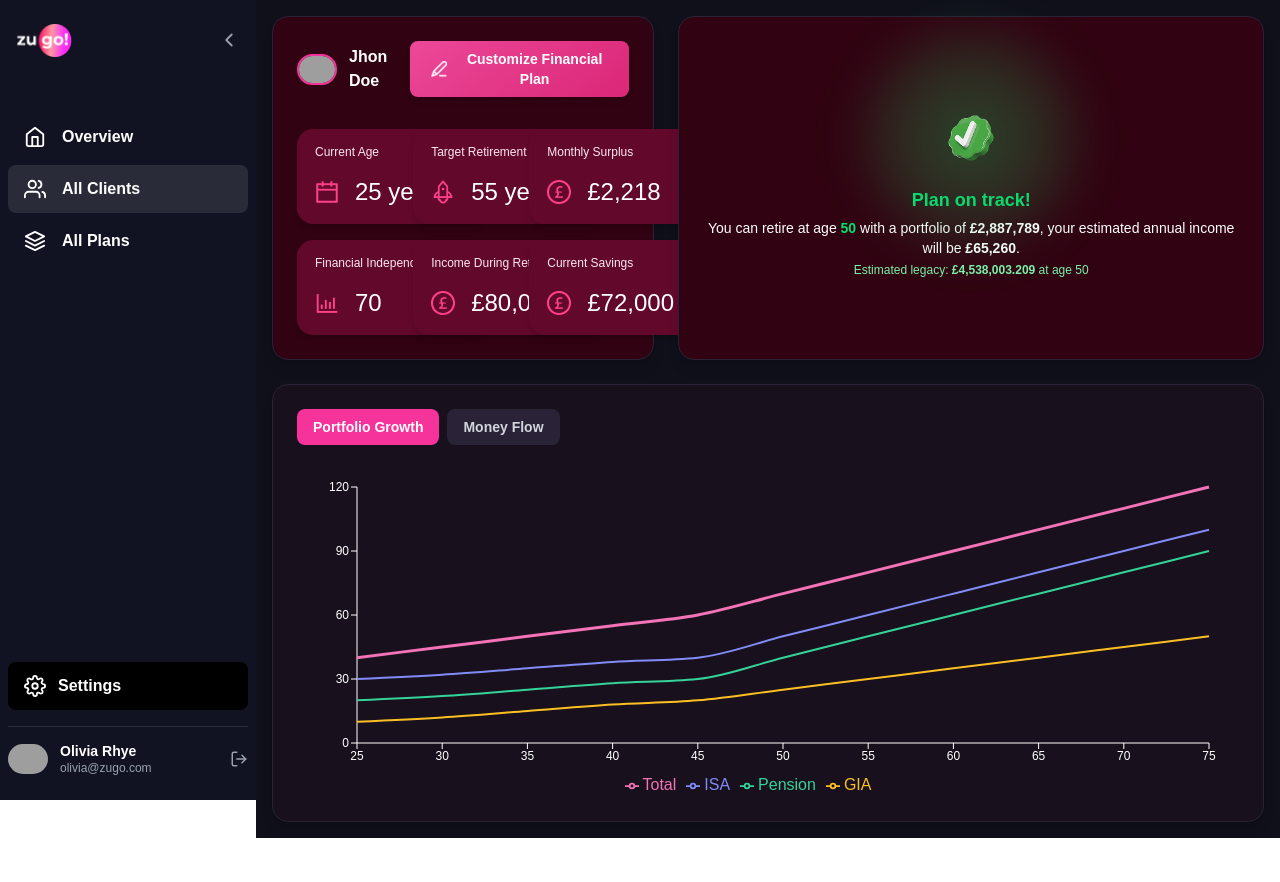
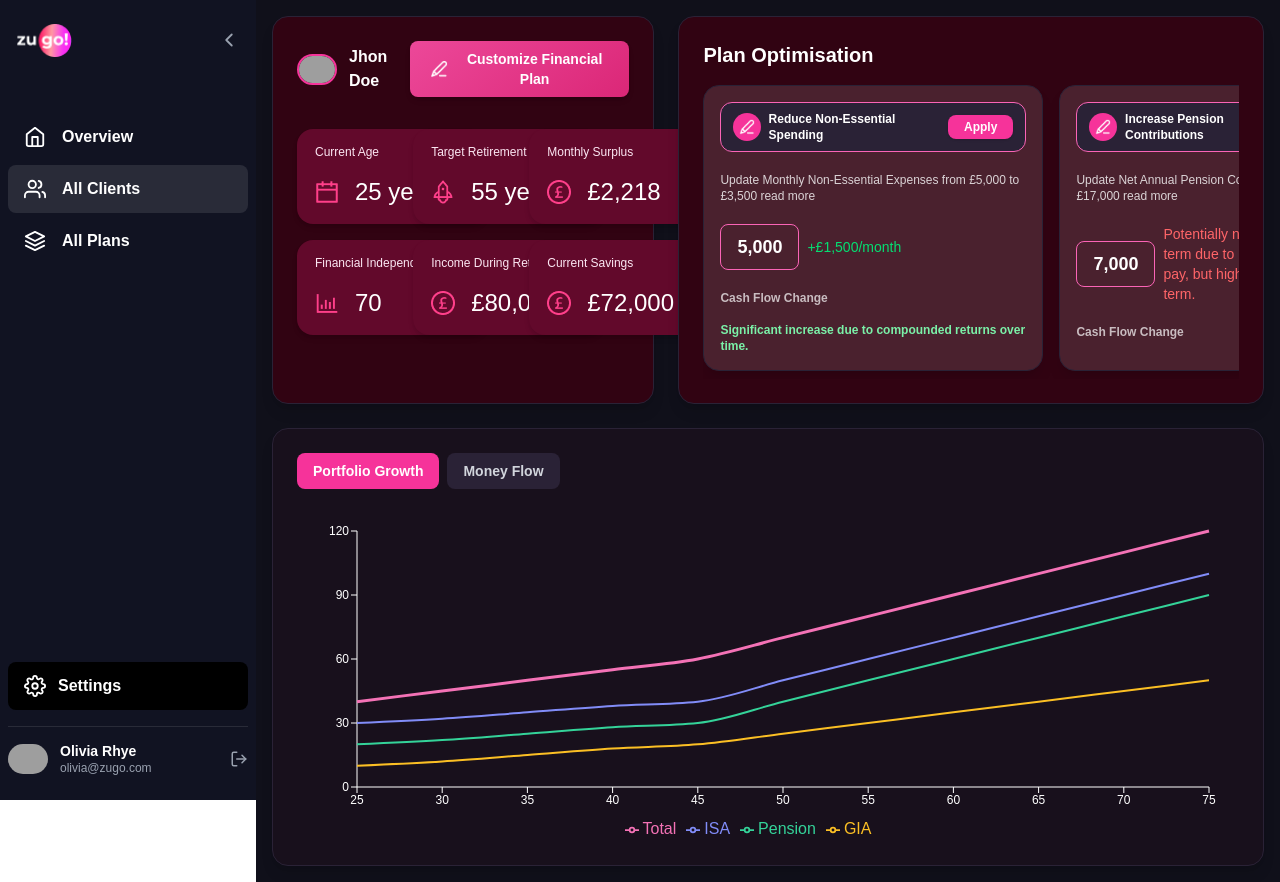
Before and after one commit to PrathamALLer/cashflow-dashboard, a Next.js app: page / in a window 1280 px wide. Before the commit the page ends 838 px from the top, so only its background shows below. Built offline with nearby package versions, Linux system fonts and the light colour scheme; grey boxes are pictures that could not be loaded.

Commit message:
UI improvements

```diff
--- a/src/components/OverviewMainSection.tsx
+++ b/src/components/OverviewMainSection.tsx
@@ -115,9 +115,172 @@ function UserDetailsCard({ user, infoCards }: { user: User; infoCards: InfoCard[
   );
 }
 
+function PlanOptimisationSection() {
+  const optimisations = [
+    {
+      title: "Reduce Non-Essential Spending",
+      icon: "/pencil-edit-icon.png",
+      button: "Apply",
+      description: "Update Monthly Non-Essential Expenses from £5,000 to £3,500 read more",
+      value: "5,000",
+      valueLabel: "Cash Flow Change",
+      valueChange: "+£1,500/month",
+      valueChangeColor: "text-green-400",
+      infoLabel: "Savings Increase",
+      info: "Significant increase due to compounded returns over time.",
+      infoColor: "text-green-300",
+      valueBoxColor: "border-pink-400",
+      headerColor: "bg-[#2a2236] border-pink-400",
+      headerTextColor: "text-white",
+      iconBg: "bg-pink-500",
+    },
+    {
+      title: "Increase Pension Contributions",
+      icon: "/pencil-edit-icon.png",
+      button: "Apply",
+      description: "Update Net Annual Pension Contribution from £7,000 to £17,000 read more",
+      value: "7,000",
+      valueLabel: "Cash Flow Change",
+      valueChange: "Potentially negative in the short term due to reduced take-home pay, but highly positive in the long term.",
+      valueChangeColor: "text-red-400",
+      infoLabel: "",
+      info: "",
+      infoColor: "",
+      valueBoxColor: "border-pink-400",
+      headerColor: "bg-[#2a2236] border-pink-400",
+      headerTextColor: "text-white",
+      iconBg: "bg-pink-500",
+    },
+    {
+      title: "Reduce Non-Essential Spending",
+      icon: "/pencil-edit-icon.png",
+      button: "Apply",
+      description: "Update Monthly Non-Essential Expenses from £5,000 to £3,500 read more",
+      value: "5,000",
+      valueLabel: "Cash Flow Change",
+      valueChange: "+£1,500/month",
+      valueChangeColor: "text-green-400",
+      infoLabel: "Savings Increase",
+      info: "Significant increase due to compounded returns over time.",
+      infoColor: "text-green-300",
+      valueBoxColor: "border-pink-400",
+      headerColor: "bg-[#2a2236] border-pink-400",
+      headerTextColor: "text-white",
+      iconBg: "bg-pink-500",
+    },
+    {
+      title: "Increase Pension Contributions",
+      icon: "/pencil-edit-icon.png",
+      button: "Apply",
+      description: "Update Net Annual Pension Contribution from £7,000 to £17,000 read more",
+      value: "7,000",
+      valueLabel: "Cash Flow Change",
+      valueChange: "Potentially negative in the short term due to reduced take-home pay, but highly positive in the long term.",
+      valueChangeColor: "text-red-400",
+      infoLabel: "",
+      info: "",
+      infoColor: "",
+      valueBoxColor: "border-pink-400",
+      headerColor: "bg-[#2a2236] border-pink-400",
+      headerTextColor: "text-white",
+      iconBg: "bg-pink-500",
+    },
+    {
+      title: "Reduce Non-Essential Spending",
+      icon: "/pencil-edit-icon.png",
+      button: "Apply",
+      description: "Update Monthly Non-Essential Expenses from £5,000 to £3,500 read more",
+      value: "5,000",
+      valueLabel: "Cash Flow Change",
+      valueChange: "+£1,500/month",
+      valueChangeColor: "text-green-400",
+      infoLabel: "Savings Increase",
+      info: "Significant increase due to compounded returns over time.",
+      infoColor: "text-green-300",
+      valueBoxColor: "border-pink-400",
+      headerColor: "bg-[#2a2236] border-pink-400",
+      headerTextColor: "text-white",
+      iconBg: "bg-pink-500",
+    },
+    {
+      title: "Increase Pension Contributions",
+      icon: "/pencil-edit-icon.png",
+      button: "Apply",
+      description: "Update Net Annual Pension Contribution from £7,000 to £17,000 read more",
+      value: "7,000",
+      valueLabel: "Cash Flow Change",
+      valueChange: "Potentially negative in the short term due to reduced take-home pay, but highly positive in the long term.",
+      valueChangeColor: "text-red-400",
+      infoLabel: "",
+      info: "",
+      infoColor: "",
+      valueBoxColor: "border-pink-400",
+      headerColor: "bg-[#2a2236] border-pink-400",
+      headerTextColor: "text-white",
+      iconBg: "bg-pink-500",
+    },
+  ];
+  return (
+    <div className="w-full">
+      <div className="font-semibold text-white text-xl mb-4">Plan Optimisation</div>
+      <div className="flex gap-4 overflow-x-auto pb-2">
+        {optimisations.map((opt, idx) => (
+          <OptimisationCard key={idx} {...opt} />
+        ))}
+      </div>
+    </div>
+  );
+}
+
+function OptimisationCard({
+  title,
+  icon,
+  button,
+  description,
+  value,
+  valueLabel,
+  valueChange,
+  valueChangeColor,
+  infoLabel,
+  info,
+  infoColor,
+  valueBoxColor,
+  headerColor,
+  headerTextColor,
+  iconBg,
+}: any) {
+  return (
+    <div style={{backgroundColor: '#FFFFFF1F'}} className="min-w-[340px] max-w-[360px] rounded-2xl p-4 flex flex-col gap-3 shadow-lg border border-[#2a2236]">
+      <div className={`flex items-center justify-between rounded-xl px-3 py-2 mb-2 border ${headerColor}`}>
+        <div className="flex items-center gap-2">
+          <div className={`w-7 h-7 flex items-center justify-center rounded-full ${iconBg}`}>
+            <Image src={icon} alt="icon" width={16} height={16} />
+          </div>
+          <span className={`font-semibold text-xs ${headerTextColor}`}>{title}</span>
+        </div>
+        <button className="bg-pink-500 hover:bg-pink-600 text-white font-semibold px-4 py-1 rounded-lg text-xs shadow transition">{button}</button>
+      </div>
+      <div className="text-xs text-white/80 mb-2">{description}</div>
+      <div className="flex items-center gap-2 mb-2">
+        <div className={`border ${valueBoxColor} rounded-lg px-4 py-2 text-lg font-semibold text-white bg-transparent`}>{value}</div>
+        <span className={`text-sm ${valueChangeColor}`}>{valueChange}</span>
+      </div>
+      <div className="flex items-center gap-2 text-xs text-white/70">
+        <span className="font-semibold">{valueLabel}</span>
+      </div>
+      {info && (
+        <div className={`mt-1 text-xs font-semibold ${infoColor}`}>{info}</div>
+      )}
+    </div>
+  );
+}
+
 function PlanStatusCard({ planStatus }: { planStatus: PlanStatus }) {
+  if (!planStatus.onTrack) {
+    return <PlanOptimisationSection />;
+  }
   return (
-    <div className="col-span-3 bg-[#310312] rounded-2xl p-6 flex flex-col items-center justify-center shadow-lg border border-[#2a2236] min-h-[180px]">
+    <div className="col-span-3 bg-[#18101c] rounded-2xl p-6 flex flex-col items-center justify-center shadow-lg border border-[#2a2236] min-h-[180px]">
       <div className="relative flex items-center justify-center mb-2" style={{ minHeight: 80 }}>
         <div
           className="absolute"
@@ -133,7 +296,7 @@ function PlanStatusCard({ planStatus }: { planStatus: PlanStatus }) {
             zIndex: 0,
           }}
         />
-        <Image src="/3d-icon-check-mark.png" alt="Plan on track" width={64} height={64} className="relative z-10" />
+        <Image src="/3d-icon-check-mark.png" alt="Plan on track" width={104} height={104} className="relative z-10" />
       </div>
       <div className="text-green-400 font-bold text-lg mb-1">Plan on track!</div>
       <div className="text-white text-sm text-center mb-1">
@@ -185,13 +348,20 @@ function ChartSection({ tab, setTab, chartData }: { tab: string; setTab: (tab: s
 
 export default function OverviewMainSection() {
   const [tab, setTab] = useState("portfolio");
+  const showPlanOptimisation = true; // Set to true to show Plan Optimisation section
 
   return (
     <div className="flex flex-col gap-6 w-full p-2 sm:p-3 md:p-4">
       {/* Top Section */}
       <div className="grid grid-cols-5 gap-4 md:gap-6">
         <UserDetailsCard user={user} infoCards={infoCards} />
-        <PlanStatusCard planStatus={planStatus} />
+        {showPlanOptimisation ? (
+    <div className="col-span-3 bg-[#310312] rounded-2xl p-6 flex flex-col gap-4 shadow-lg border border-[#2a2236]">
+            <div className="col-span-3"><PlanOptimisationSection /></div>
+          </div>
+        ) : (
+          <PlanStatusCard planStatus={{ ...planStatus, onTrack: true }} />
+        )}
       </div>
       <ChartSection tab={tab} setTab={setTab} chartData={chartData} />
     </div>
```
Also changed, not shown: public/dollar-icon.png (added).
